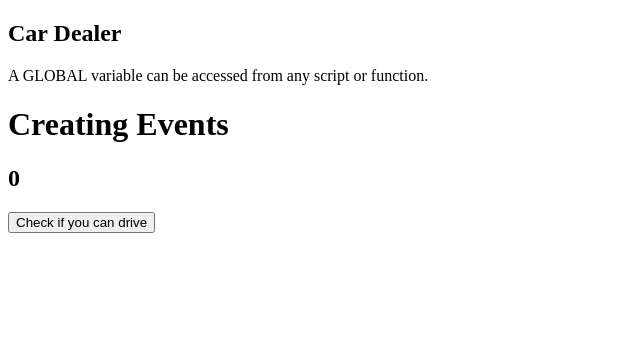
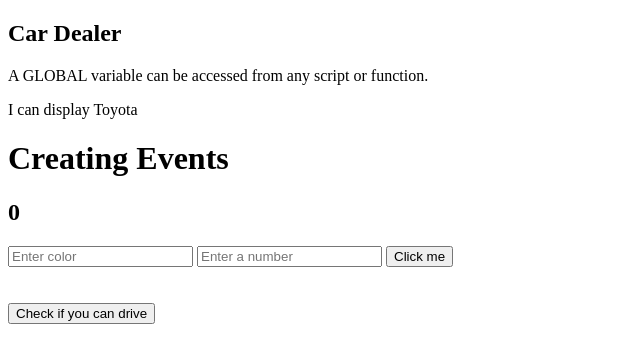
Before and after one commit to Fatmir87/Modul2, a plain HTML site: page index.html in a window 1280 px wide. Shown: the whole page, without its empty margins (0-640 px from the left). Drawn offline with Linux system fonts and the light colour scheme.

Commit message:
Update index.html

```diff
--- a/index.html
+++ b/index.html
@@ -5,17 +5,23 @@
     <meta charset="UTF-8" />
     <meta name="viewport" content="width=device-width, initial-scale=1.0" />
   </head>
-  <h2>Car Dealer</h2>
+  <body>
+    <h2>Car Dealer</h2>
 
-  <p>A GLOBAL variable can be accessed from any script or function.</p>
+    <p>A GLOBAL variable can be accessed from any script or function.</p>
 
-  <p id="modul2"></p>
+    <p id="modul2"></p>
 
-  <h1>Creating Events</h1>
+    <h1>Creating Events</h1>
 
-  <h2 id="number">0</h2>
+    <h2 id="number">0</h2>
+    <input type="text" id="textInput1" placeholder="Enter color" />
+    <input type="number" id="numberInput" placeholder="Enter a number" />
+    <button id="button1">Click me</button>
 
-  <body>
+    <br />
+    <br />
+    <br />
     <button id="button">Check if you can drive</button>
     <p id="para1"></p>
     <script src="./app.js"></script>
```
